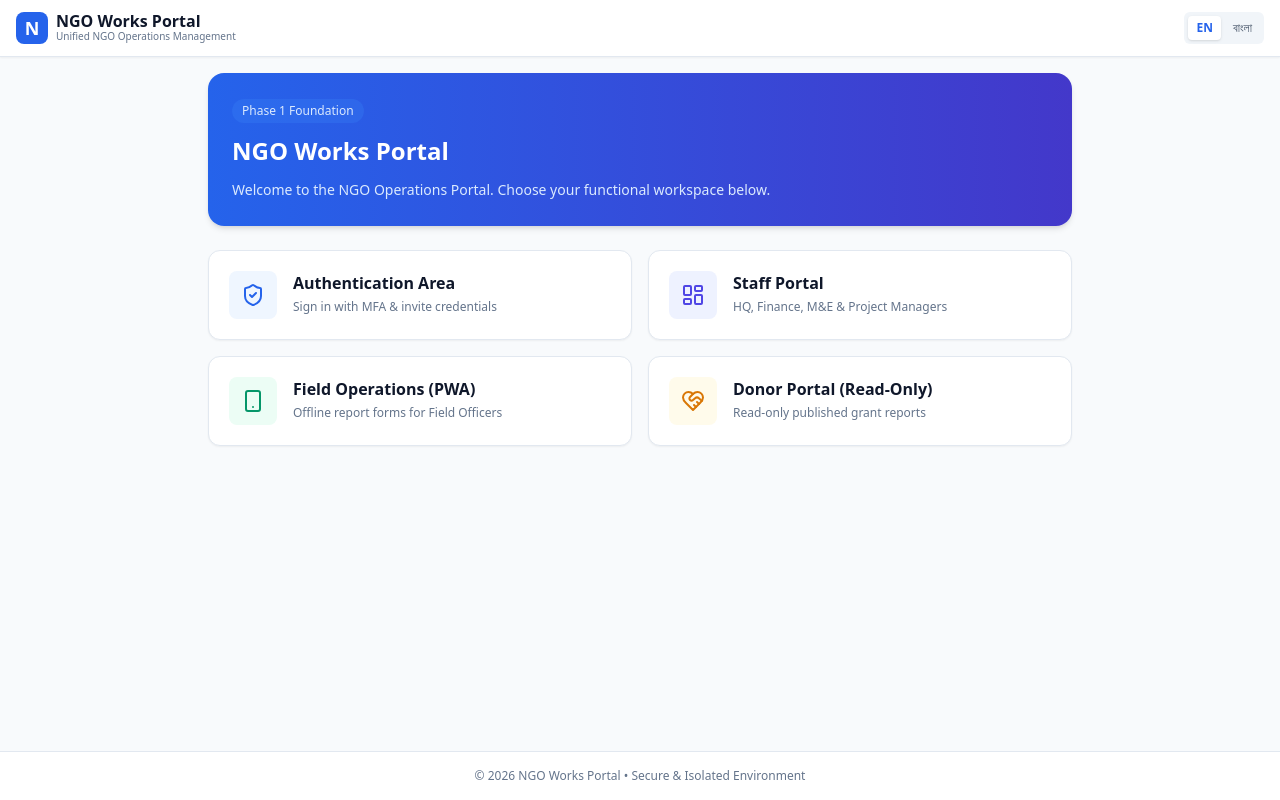
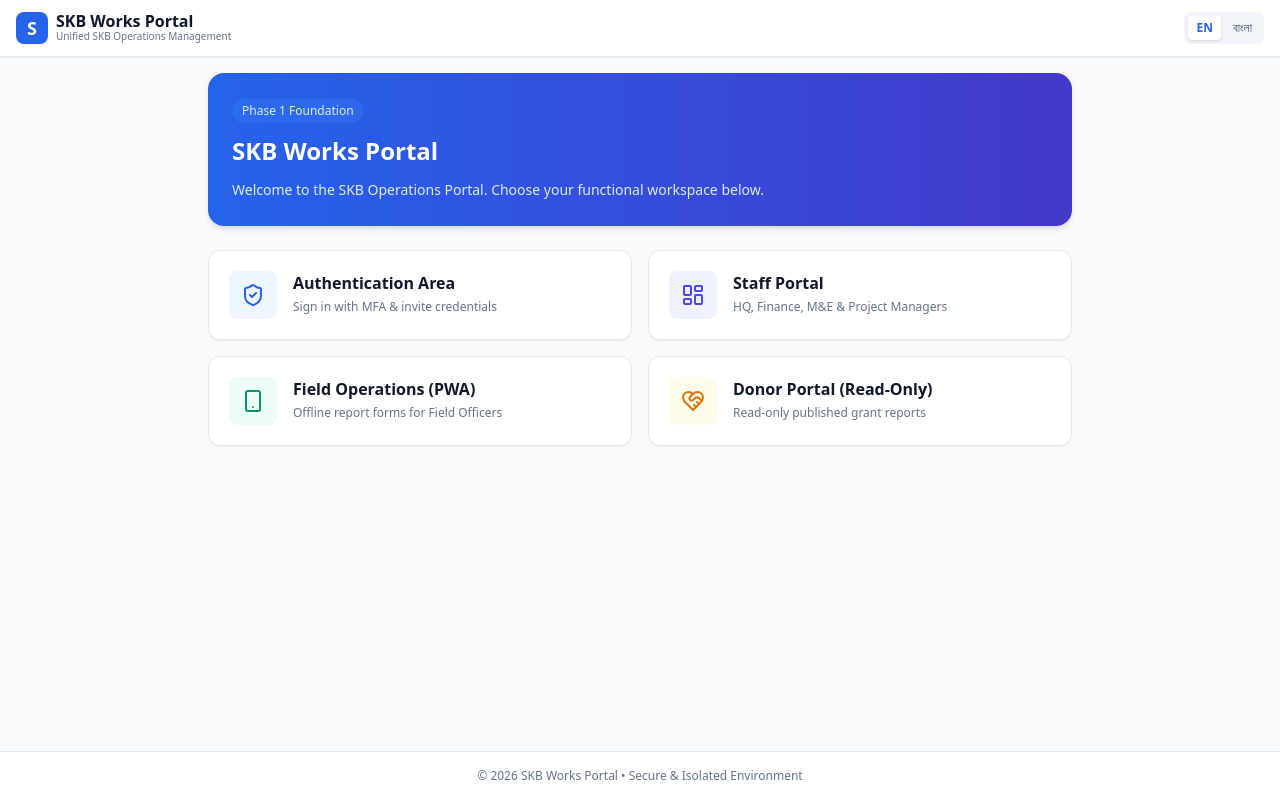
Before and after one commit to dhshishirD/skb-portal, a Next.js app: page / in a window 1280 px wide. Built offline with nearby package versions, Linux system fonts and the light colour scheme; no server answers.

Commit message:
Update portal branding to SKB Works Portal

```diff
--- a/src/app/layout.tsx
+++ b/src/app/layout.tsx
@@ -4,8 +4,8 @@ import { NextIntlClientProvider } from 'next-intl';
 import './globals.css';
 
 export const metadata: Metadata = {
-  title: 'NGO Works Portal',
-  description: 'Unified NGO Operations & Field Management Platform',
+  title: 'SKB Works Portal',
+  description: 'Unified SKB Operations & Field Management Platform',
 };
 
 export const viewport: Viewport = {
--- a/src/app/page.tsx
+++ b/src/app/page.tsx
@@ -14,7 +14,7 @@ export default function RootPage() {
       <header className="sticky top-0 z-40 bg-white border-b border-slate-200 px-4 py-3 shadow-sm flex items-center justify-between">
         <div className="flex items-center gap-2">
           <div className="w-8 h-8 rounded-lg bg-blue-600 text-white flex items-center justify-center font-bold text-lg">
-            N
+            S
           </div>
           <div>
             <h1 className="text-base font-bold leading-none">{t('appName')}</h1>
@@ -32,7 +32,7 @@ export default function RootPage() {
           </span>
           <h2 className="text-2xl font-bold">{t('appName')}</h2>
           <p className="text-sm text-blue-100 leading-relaxed">
-            Welcome to the NGO Operations Portal. Choose your functional workspace below.
+            Welcome to the SKB Operations Portal. Choose your functional workspace below.
           </p>
         </div>
 
--- a/src/messages/bn.json
+++ b/src/messages/bn.json
@@ -1,7 +1,7 @@
 {
   "Common": {
-    "appName": "এনজিও ওয়ার্কস পোর্টাল",
-    "tagline": "সমন্বিত এনজিও অপারেশনস ব্যবস্থাপনা",
+    "appName": "এসকেবি ওয়ার্কস পোর্টাল",
+    "tagline": "সমন্বিত এসকেবি অপারেশনস ব্যবস্থাপনা",
     "language": "ভাষা",
     "english": "English",
     "bangla": "বাংলা",
@@ -11,7 +11,7 @@
     "logout": "লগ আউট"
   },
   "Auth": {
-    "loginTitle": "এনজিও পোর্টালে সাইন ইন করুন",
+    "loginTitle": "এসকেবি পোর্টালে সাইন ইন করুন",
     "loginDescription": "আপনার প্রতিষ্ঠানের ড্যাশবোর্ডে প্রবেশ করতে প্রয়োজনীয় তথ্য দিন।",
     "email": "ইমেইল ঠিকানা",
     "password": "পাসওয়ার্ড",
--- a/src/messages/en.json
+++ b/src/messages/en.json
@@ -1,7 +1,7 @@
 {
   "Common": {
-    "appName": "NGO Works Portal",
-    "tagline": "Unified NGO Operations Management",
+    "appName": "SKB Works Portal",
+    "tagline": "Unified SKB Operations Management",
     "language": "Language",
     "english": "English",
     "bangla": "বাংলা",
@@ -11,7 +11,7 @@
     "logout": "Log Out"
   },
   "Auth": {
-    "loginTitle": "Sign In to NGO Portal",
+    "loginTitle": "Sign In to SKB Portal",
     "loginDescription": "Enter your credentials to access your organization dashboard.",
     "email": "Email Address",
     "password": "Password",
--- a/src/server/services/notificationService.ts
+++ b/src/server/services/notificationService.ts
@@ -93,7 +93,7 @@ export async function dispatchExpenseApprovalAlert(
   amountBDT: number,
   submitterName: string
 ): Promise<NotificationResult> {
-  const message = `[NGO Portal] Expense Claim #${claimId} of BDT ${amountBDT.toLocaleString()} submitted by ${submitterName} requires your approval.`;
+  const message = `[SKB Portal] Expense Claim #${claimId} of BDT ${amountBDT.toLocaleString()} submitted by ${submitterName} requires your approval.`;
   return sendSMSNotification({ recipient: recipientPhone, message });
 }
 
@@ -105,6 +105,6 @@ export async function dispatchStageGateAlert(
   projectCode: string,
   newStage: string
 ): Promise<NotificationResult> {
-  const message = `[NGO Portal] Project ${projectCode} has successfully advanced to stage: ${newStage.toUpperCase()}.`;
+  const message = `[SKB Portal] Project ${projectCode} has successfully advanced to stage: ${newStage.toUpperCase()}.`;
   return sendSMSNotification({ recipient: recipientPhone, message });
 }
```
Also changed, not shown: 2 other files (tests, documents, lock files or other folders).
